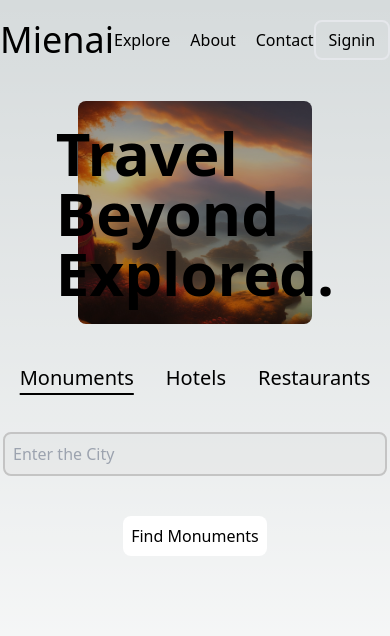
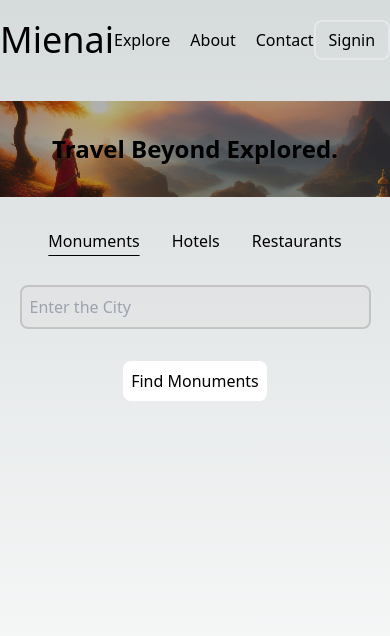
Before and after one commit to abhishekumar-tyagi/Trave, a Next.js app: page /app/explore in a window 390 px wide. Shown: the top 636 px of the page. Built offline with nearby package versions, Linux system fonts and the light colour scheme; no server answers.

Commit message:
explore page made mobile responsive

```diff
--- a/components/Explore/Explore.tsx
+++ b/components/Explore/Explore.tsx
@@ -102,13 +102,13 @@ const Explore = () => {
 	}
 
 	return (
-		<div className="flex flex-col gap-10 h-screen items-center justify-start pt-[12vh] ">
-			<div className=" bg-explore w-[60%] rounded-lg  flex flex-col justify-center items-center bg-blend-multiply bg-black/30  bg-center bg-cover h-[30%]">
-				<div className="text-6xl font-bold ">
+		<div className="flex flex-col md:gap-10 gap-8 h-screen items-center justify-start pt-[12vh] ">
+			<div className=" bg-explore md:w-[60%] w-full md:rounded-lg  flex flex-col justify-center items-center bg-blend-multiply bg-black/30  bg-center bg-cover md:h-[30%] p-8 md:p-0">
+				<div className="md:text-6xl text-2xl font-bold ">
 					Travel Beyond Explored.
 				</div>
 			</div>
-			<div className="flex flex-row gap-8 text-xl">
+			<div className="flex flex-row gap-8 md:text-xl ">
 				<div  onClick={() => handleSelect(1)} className={selected === 1 ? "underline underline-offset-8 cursor-pointer" : "cursor-pointer"}>
 					Monuments
 				</div>
@@ -125,13 +125,13 @@ const Explore = () => {
 						placeholder="Enter the City"
 						value={inputM1}
 						onChange={toggleInputM1}
-						className="rounded-lg border-2 border-[#C4C4C4] bg-[#D6D6D6] bg-opacity-25 w-96 p-2 focus:outline-none"
+						className="rounded-lg border-2 border-[#C4C4C4] bg-[#D6D6D6] bg-opacity-25 md:w-96 w-[90%] p-2 focus:outline-none"
 					/>
 					<div onClick={callGenerateMonuments} className={isGenerating1 ? "bg-white text-black font-medium cursor-pointer w-36 flex flex-row items-center justify-center pt-2 pb-2 rounded-lg" : "bg-white text-black  cursor-pointer w-36 flex flex-row items-center justify-center pt-2 pb-2 font-medium rounded-lg"}>
 						{isGenerating1 ? <p className="">Wait</p> : <p>Find Monuments</p>}
 					</div>
 					{apiOutput1 && (
-						<div className="w-auto flex flex-col -mt-10  justify-start  whitespace-pre-line text-xl font-medium  ">
+						<div className="md:w-auto w-[90%] flex flex-col -mt-10  justify-start  whitespace-pre-line md:text-xl font-medium  ">
 							{apiOutput1}
 						</div>
 					)}
@@ -139,25 +139,25 @@ const Explore = () => {
 			)}
 			{selected === 2 && (
 				<>
-					<div className="flex flex-row gap-6">
+					<div className="flex md:flex-row flex-col w-full justify-center items-center gap-6">
 						<input
 							placeholder="Enter the City"
 							value={inputH1}
 							onChange={toggleInputH1}
-							className="rounded-lg border-2 border-[#C4C4C4] bg-[#D6D6D6] bg-opacity-25 w-96 p-2 focus:outline-none"
+							className="rounded-lg border-2 border-[#C4C4C4] bg-[#D6D6D6] bg-opacity-25 md:w-96 w-[90%] p-2 focus:outline-none"
 						/>
 						<input
 							placeholder="Enter your Preference"
 							value={inputH2}
 							onChange={toggleInputH2}
-							className="rounded-lg border-2 border-[#C4C4C4] bg-[#D6D6D6] bg-opacity-25 w-96 p-2 focus:outline-none"
+							className="rounded-lg border-2 border-[#C4C4C4] bg-[#D6D6D6] bg-opacity-25 md:w-96 w-[90%] p-2 focus:outline-none"
 						/>
 					</div>
 					<div onClick={callGenerateHotels} className={isGenerating2 ? "bg-white text-black font-medium loading  cursor-pointer w-36 flex flex-row items-center justify-center pt-2 pb-2 rounded-lg" : "bg-white text-black  cursor-pointer w-36 flex flex-row items-center justify-center pt-2 pb-2 font-medium rounded-lg"}>
 						{isGenerating2 ? <p className="">Wait</p> : <p>Find Hotels</p>}
 					</div>
 					{apiOutput2 && (
-						<div className="w-auto flex flex-col -mt-10 items-center transform-none whitespace-pre-line text-xl font-medium ">
+						<div className="md:w-auto w-[90%] flex flex-col -mt-10 items-center transform-none whitespace-pre-line md:text-xl font-medium ">
 							{apiOutput2}
 						</div>
 					)}
@@ -165,25 +165,25 @@ const Explore = () => {
 			)}
 			{selected === 3 && (
 				<>
-					<div className="flex flex-row gap-6">
+					<div className="flex md:flex-row flex-col w-full justify-center  items-center gap-6">
 						<input
 							placeholder="Enter the City"
 							value={inputR1}
 							onChange={toggleInputR1}
-							className="rounded-lg border-2 border-[#C4C4C4] bg-[#D6D6D6] bg-opacity-25 w-96 p-2 focus:outline-none"
+							className="rounded-lg border-2 border-[#C4C4C4] bg-[#D6D6D6] bg-opacity-25 md:w-96 w-[90%] p-2 focus:outline-none"
 						/>
 						<input
 							placeholder="Enter your Preference"
 							value={inputR2}
 							onChange={toggleInputR2}
-							className="rounded-lg border-2 border-[#C4C4C4] bg-[#D6D6D6] bg-opacity-25 w-96 p-2 focus:outline-none"
+							className="rounded-lg border-2 border-[#C4C4C4] bg-[#D6D6D6] bg-opacity-25 md:w-96 w-[90%] p-2 focus:outline-none"
 						/>
 					</div>
 					<div onClick={callGenerateRestaurants} className={isGenerating3 ? "bg-white text-black font-medium loading  cursor-pointer w-36 flex flex-row items-center justify-center pt-2 pb-2 rounded-lg" : "bg-white text-black  cursor-pointer w-36 flex flex-row items-center justify-center pt-2 pb-2 font-medium rounded-lg"}>
 						{isGenerating3 ? <p className="">Wait</p> : <p>Find Restaurants</p>}
 					</div>
 					{apiOutput3 && (
-						<div className="w-auto flex flex-col -mt-10 items-center  whitespace-pre-line text-xl font-medium ">
+						<div className="md:w-auto w-[90%]  flex flex-col -mt-10 items-center  whitespace-pre-line md:text-xl font-medium ">
 							{apiOutput3}
 						</div>
 					)}
```
